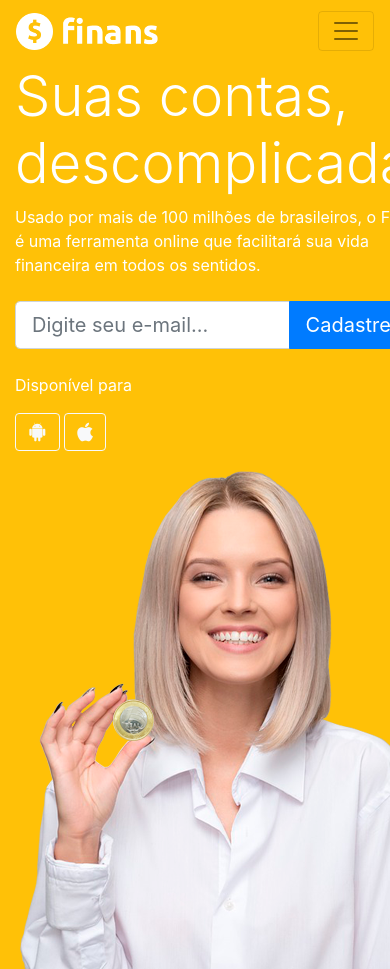
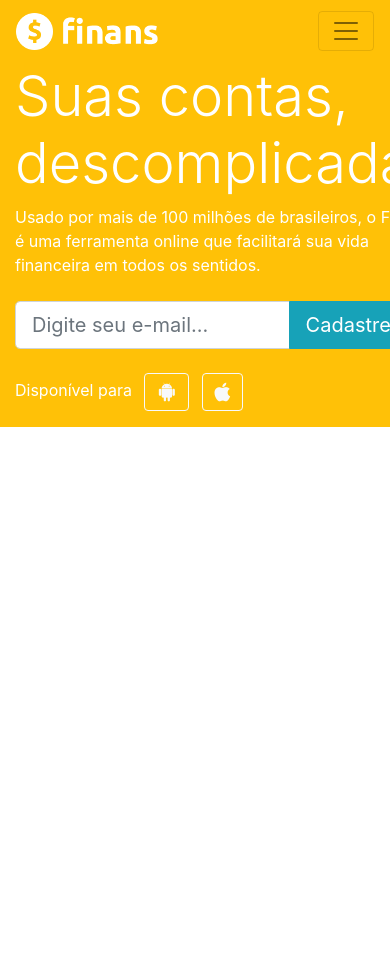
Before and after one commit to Marcos-PaRoTe/Bootstrap4, a plain HTML site: page Finans/index.html in a window 390 px wide. Shown: the top 969 px of the page. After the commit the page ends 844 px from the top, so only its background shows below. Drawn offline with nearby package versions, Linux system fonts and the light colour scheme.

Commit message:
Update index.html

```diff
--- a/Finans/index.html
+++ b/Finans/index.html
@@ -67,22 +67,23 @@
                 <div class="input-group input-group-lg">
                   <input type="text" placeholder="Digite seu e-mail..." class="form-control">
                   <div class="input-group-append">
-                    <button type="button" class="btn btn-primary">Cadastre-se</button>
+                    <button type="button" class="btn btn-info">Cadastre-se</button>
                   </div>
                 </div>
               </form>
 
-              <p>Disponível para</p>
-              <a href="#" class="btn btn-outline-light">
-                <i class="fab fa-android fa-lg"></i>
-              </a>
-              <a href="#" class="btn btn-outline-light">
-                <i class="fab fa-apple fa-lg"></i>
-              </a>
+              <p>Disponível para
+                <a href="#" class="btn btn-outline-light ml-2">
+                  <i class="fab fa-android fa-lg"></i>
+                </a>
+                <a href="#" class="btn btn-outline-light ml-2">
+                  <i class="fab fa-apple fa-lg"></i>
+                </a>
+              </p>
 
             </div>
           </div>
-          <div class="col-md-6">
+          <div class="col-md-6 d-none d-md-block">
             <img src="img/capa-mulher.png" alt="Foto da mulher, segurando uma moeda e sorrindo">
           </div>
         </div>
```
